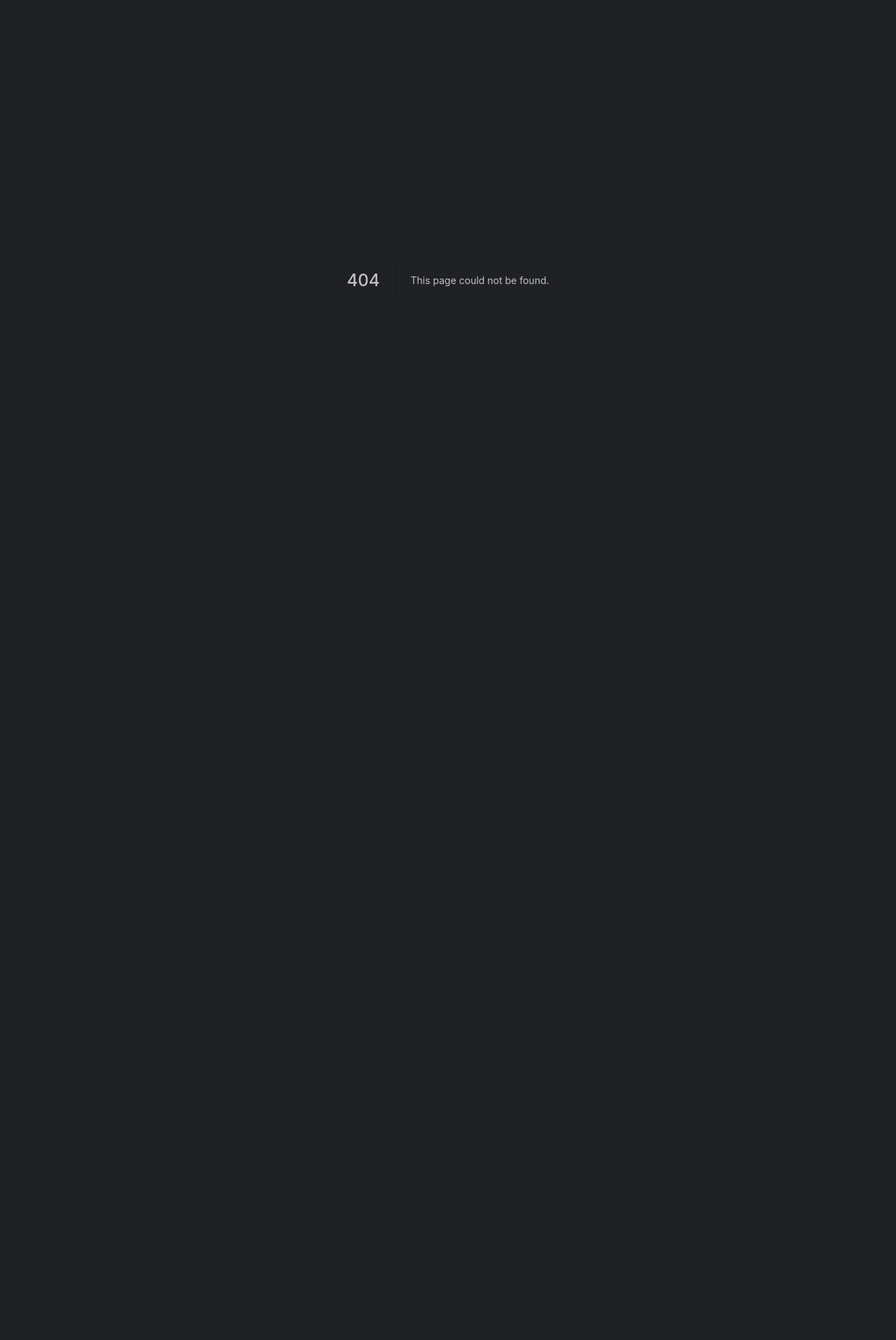
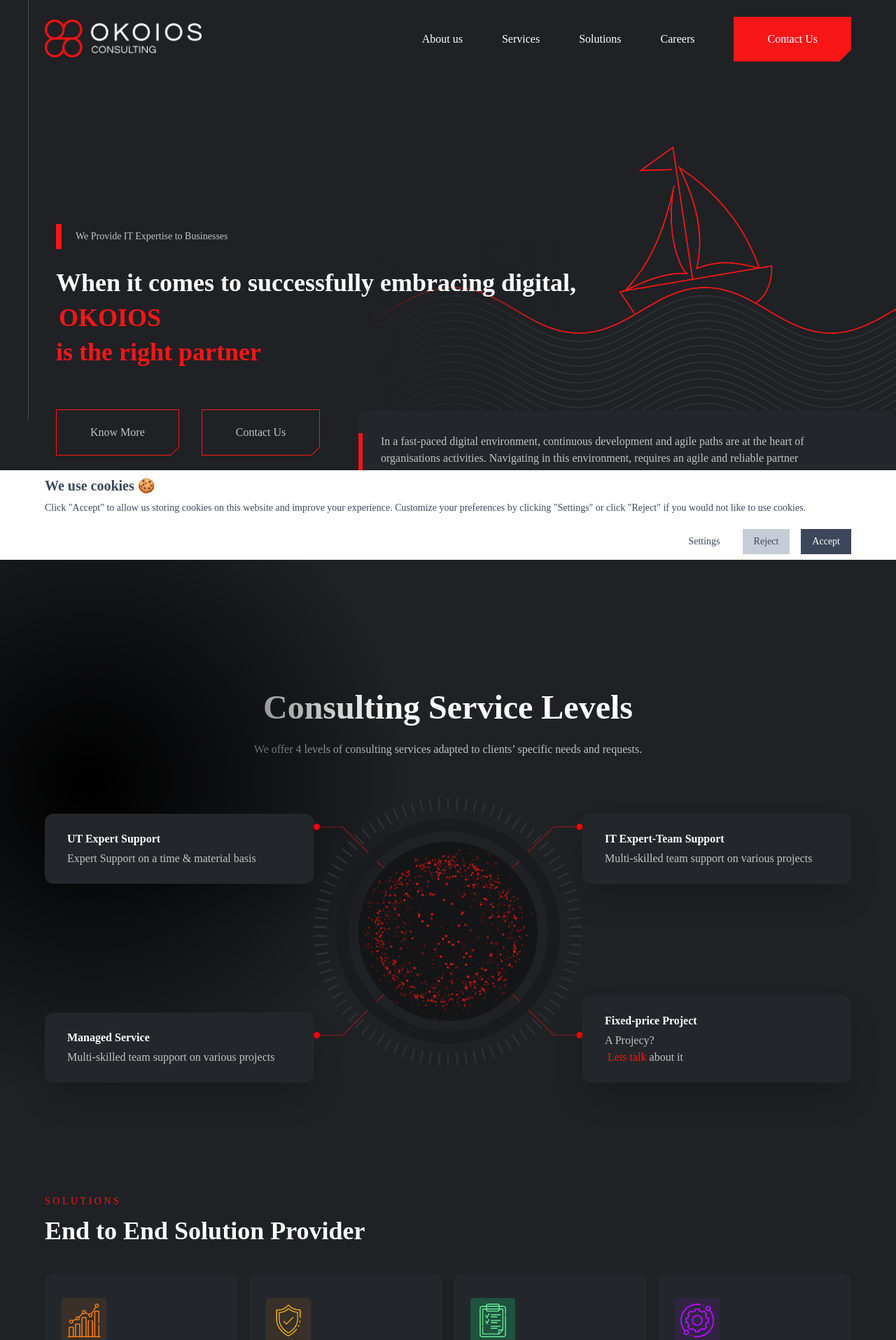
Before and after one commit to OKOIOS/okoios-website, a Next.js app: page /index2 in a window 1280 px wide. Before the commit this address had no page. Shown: the top 1915 px of the page at 70% size. Before the commit the page ends 800 px from the top, so only its background shows below. Built offline with nearby package versions, Linux system fonts and the light colour scheme.

Commit message:
move index to index2

```diff
--- a/components/Footer.tsx
+++ b/components/Footer.tsx
@@ -31,7 +31,7 @@
               </h6>
               <ul className="flex sm:justify-start justify-center space-x-4">
                 <li>
-                  <Link href="/">
+                  <Link href="/index2">
                     <a
                       target="_blank"
                       className="flex items-center justify-center w-7 h-7 text-sm rounded-full bg-oklightergray p-1 transition-all hover:scale-125 hover:bg-oktransparentgreen"
@@ -41,7 +41,7 @@
                   </Link>
                 </li>
                 {/* <li>
-                <Link href="/">
+                <Link href="/index2">
                   <a
                     target="_blank"
                     className="flex items-center justify-center w-7 h-7 text-sm rounded-full bg-oklightergray p-1 transition-all hover:scale-125 hover:bg-oktransparentgreen"
@@ -51,7 +51,7 @@
                 </Link>
               </li>{' '}
               <li>
-                <Link href="/">
+                <Link href="/index2">
                   <a
                     target="_blank"
                     className="flex items-center justify-center w-7 h-7 text-sm rounded-full bg-oklightergray p-1 transition-all hover:scale-125 hover:bg-oktransparentgreen"
--- a/components/Header.tsx
+++ b/components/Header.tsx
@@ -39,7 +39,7 @@
           <div className="flex justify-between items-center">
             {/* Logo  */}
             <div className="h-10 lg:h-14 w-40 lg:w-56">
-              <Link href="/">
+              <Link href="/index2">
                 <a className="block w-full">
                   <Image
                     src={logo}
@@ -111,7 +111,7 @@
                   </Link>
                 </li>
                 <li className="relative z-20">
-                  <Link href="/#services">
+                  <Link href="/index2#services">
                     <a
                       className="font-semibold md:font-light md:text-base text-3xl"
                       onClick={toggleMenu}
@@ -121,7 +121,7 @@
                   </Link>
                 </li>
                 <li className="relative z-20">
-                  <Link href="/#solutions">
+                  <Link href="/index2#solutions">
                     <a
                       className="font-semibold md:font-light md:text-base text-3xl"
                       onClick={toggleMenu}
@@ -141,7 +141,7 @@
                   </Link>
                 </li>
                 <li className="relative z-20 overflow-hidden">
-                  <Link href="/#contact">
+                  <Link href="/index2#contact">
                     <a
                       onClick={toggleMenu}
                       className="block font-semibold md:font-light md:text-base text-3xl md:px-8 xl:px-12 md:py-3 xl:py-5 md:bg-okred"
--- a/components/IntroSection.tsx
+++ b/components/IntroSection.tsx
@@ -28,7 +28,7 @@
                 <span className="w-4 h-4 block absolute -bottom-2 -right-2 border-l bg-okgray border-okred transform rotate-45"></span>
               </a>
             </Link>
-            <Link href="/#contact">
+            <Link href="/index2#contact">
               <a className="bg-oktransparent hover:bg-okred transition-all mt-4 border border-okred px-8 md:px-12 py-3 md:py-5 md:text-base text-xs relative">
                 Contact Us
                 <span className="w-4 h-4 block absolute -bottom-2 -right-2 border-l bg-okgray border-okred transform rotate-45"></span>
--- a/components/Services.tsx
+++ b/components/Services.tsx
@@ -66,7 +66,7 @@
             <h4 className="text-okwhite font-bold mb-1">Fixed-price Project</h4>
             <p className="o">
               <span className="sm:block inline-block"> A Projecy? </span>
-              <Link href="/#contact">
+              <Link href="/index2#contact">
                 <a className="inline-block mx-1 text-okred">Lets talk</a>
               </Link>
               about it
```
Also changed, not shown: pages/index2.tsx (renamed from pages/index.tsx).
